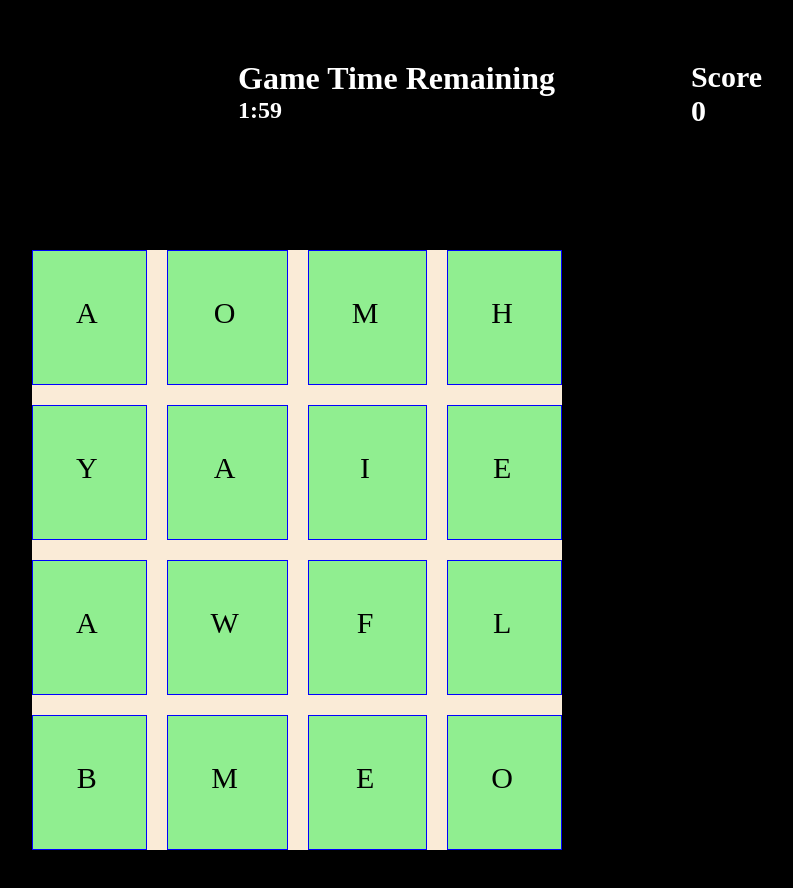
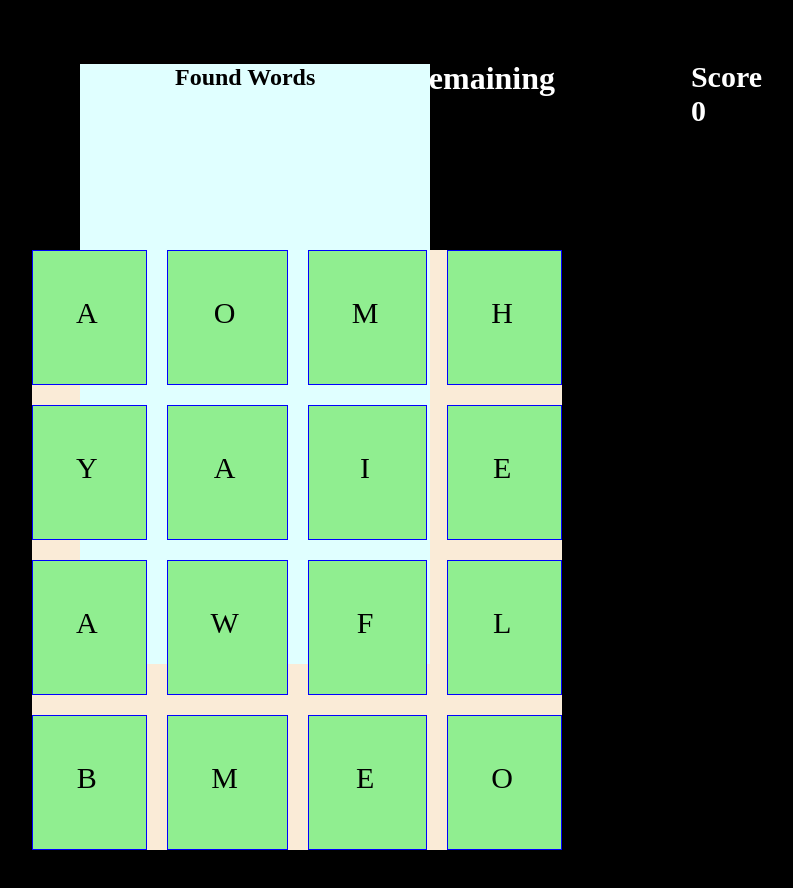
Before and after one commit to czhou578/Wordament-Wordle-v2, a React (Create React App) app in the folder my-app/: page / in a window 1280 px wide. Both pictures are taken after a click on the button "Play". Shown: the top 888 px of the page, without its empty margins (18-811 px from the left). Built offline with nearby package versions, Linux system fonts and the light colour scheme.

Commit message:
not going to use wordslog component, got it to display on board instead

```diff
--- a/my-app/src/components/Board.tsx
+++ b/my-app/src/components/Board.tsx
@@ -20,6 +20,7 @@ export default function Board(props: Props) {
   var consonantString = "bcdfghjklmnpqrstvwxyz".toUpperCase();
 
   console.log('esdfasdfadfadfadfada');
+  console.log('correct words list: ' + correctWordsList);
 
 
   useEffect(() => { //generate letters once
@@ -114,7 +115,7 @@ export default function Board(props: Props) {
           let newArray: unknown[] = Array.from(correctWords)
 
           setCorrectWordsList(newArray as string[])
-          console.log('hit this execution point');
+          // console.log('correct words list: ' + correctWordsList);
 
           if (squaresUsed == 1) {
             squaresUsed = 0;
@@ -188,8 +189,16 @@ export default function Board(props: Props) {
         <div className={styles.wordsquare} ref={wordSquareRef}>A</div>
         <div className={styles.wordsquare} ref={wordSquareRef}>N</div>
       </div>
-      <div>
-        <CorrectWordsLog correctWordsList={correctWordsList}/>
+      <div className={styles.logContainer}>
+        <div className={styles.test}>
+          <h2>Found Words</h2>
+          <div className={styles.wordList}>
+            {correctWordsList.map((element, index) => {
+              return <div key={index}><h4 className={styles.word}>{element}</h4></div>
+            })}
+          </div>
+        </div>
+        {/* <CorrectWordsLog correctWordsList={correctWordsList}/> */}
       </div>
     </div>
   );
--- a/my-app/src/components/Clock.tsx
+++ b/my-app/src/components/Clock.tsx
@@ -40,7 +40,6 @@ export default function Clock(props:Props) {
 
     if (time < 0) {
       props.setTimesUp(true)
-      // time = 120
       return;
     }
 
--- a/my-app/src/components/CorrectWordsLog.tsx
+++ b/my-app/src/components/CorrectWordsLog.tsx
@@ -1,14 +1,28 @@
+import { useEffect, useState } from "react"
+import styles from './correctwordslog.module.css'
 
 interface Props {
   correctWordsList: string[]
 }
 
 export default function CorrectWordsLog(props: Props) {
-  // console.log(': ' + props.correctWordsList);
+
+  const [wordsList, setWordsList] = useState<string[]>([])
+
+  useEffect(() => {
+    sortAscendingWords(props.correctWordsList)
+  }, [])
+
+  function sortAscendingWords(array: string[]) {
+    console.log('wordsList: ' + wordsList);
+    setWordsList(wordsList => [...wordsList, props.correctWordsList[props.correctWordsList.length - 1]])
+  }
+
   return (
-    <div>
-      <div>
-
+    <div className={styles.container}>
+      <div className={styles.scrollableDiv}>
+        <h2>Found Words</h2>
+        {wordsList}
       </div>
     </div>
   )
--- a/my-app/src/components/board.module.css
+++ b/my-app/src/components/board.module.css
@@ -25,3 +25,31 @@
   margin-left: 30%;
   margin-top: 30%;
 }
+
+.logContainer {
+  position: absolute;
+  right: 65%;
+  bottom: 17%;
+  height: 600px;
+  width: 350px;
+  background-color: lightcyan;
+  /* overflow-y: scroll; */
+}
+
+.wordList {
+  display: flex;
+  align-items: center;
+  flex-direction: column;
+}
+
+.word {
+  font-size: 20px;
+  font-weight: 500;
+}
+
+.test > h2 {
+  white-space: nowrap;
+  position: relative;
+  left: 95px;
+  padding-bottom: 10px;
+}
--- /dev/null
+++ b/my-app/src/components/correctwordslog.module.css
@@ -0,0 +1,16 @@
+.container {
+  background-color: tan;
+  border-radius: 5px;
+  height: 500px;
+  width: 300px;
+  margin-right: 200px;
+  margin-bottom: 300px;
+}
+
+.scrollableDiv {
+
+}
+
+.scrollableDiv > h2 {
+  margin-left: 26%;
+}
```
